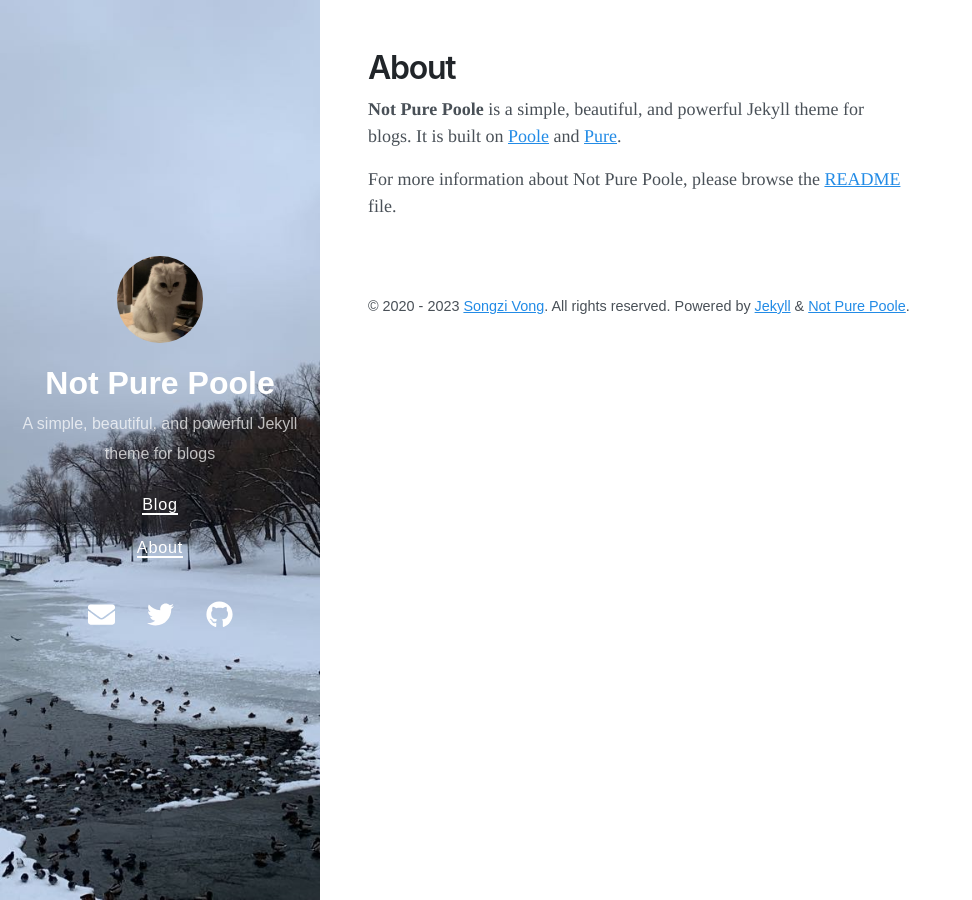
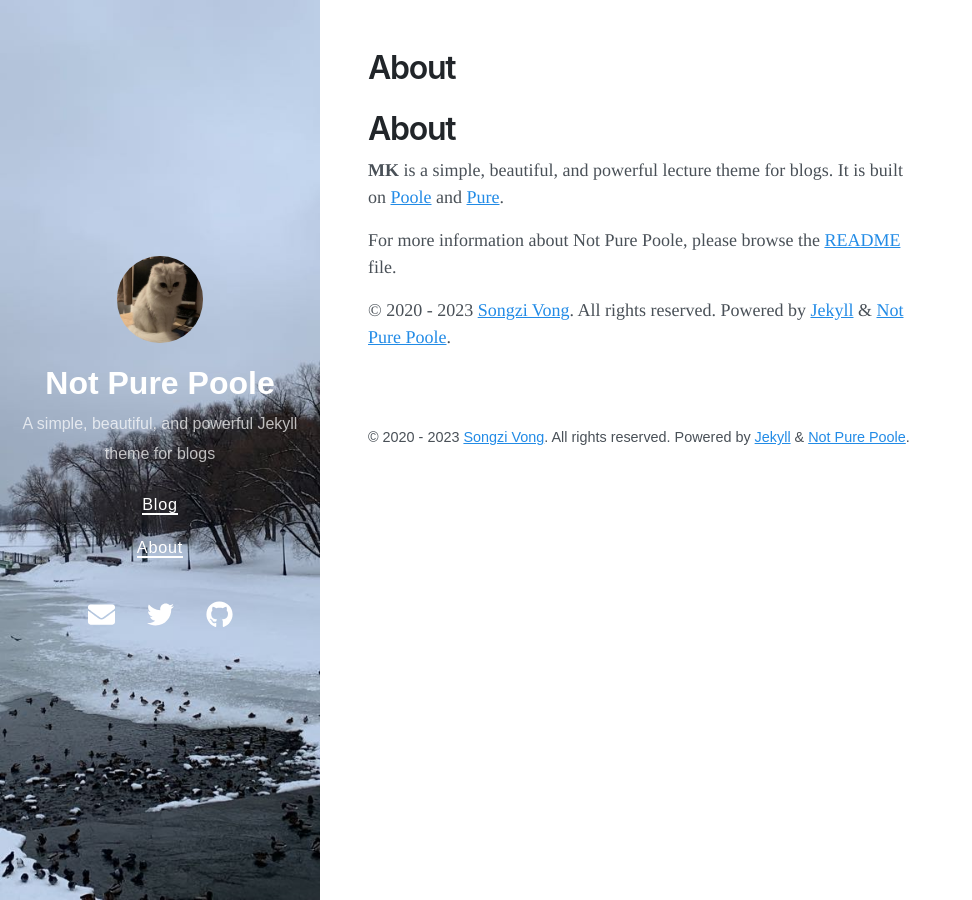
Before and after one commit to Minkyung-S/Minkyung-S.github.io, a Jekyll site: the page built from about.md, in a window 1280 px wide. Shown: the whole page, without its empty margins (0-972 px from the left). Built offline with Jekyll 4.4.1, drawn with Linux system fonts in a browser that asks for light colours; nearby versions of some CDN libraries.

Commit message:
Update about.md

```diff
--- a/about.md
+++ b/about.md
@@ -3,6 +3,10 @@
 title: About
 ---
 
-**Not Pure Poole** is a simple, beautiful, and powerful Jekyll theme for blogs. It is built on [Poole](https://github.com/poole/poole) and [Pure](https://purecss.io/).
+# About
 
-For more information about Not Pure Poole, please browse the [README](https://github.com/vszhub/not-pure-poole) file.
+**MK**  is a simple, beautiful, and powerful lecture theme for blogs. It is built on  [Poole](https://github.com/poole/poole)  and  [Pure](https://purecss.io/).
+
+For more information about Not Pure Poole, please browse the  [README](https://github.com/vszhub/not-pure-poole)  file.
+
+© 2020 - 2023  [Songzi Vong](https://github.com/vszhub/). All rights reserved. Powered by  [Jekyll](https://jekyllrb.com/)  &  [Not Pure Poole](https://github.com/vszhub/not-pure-poole).
```
